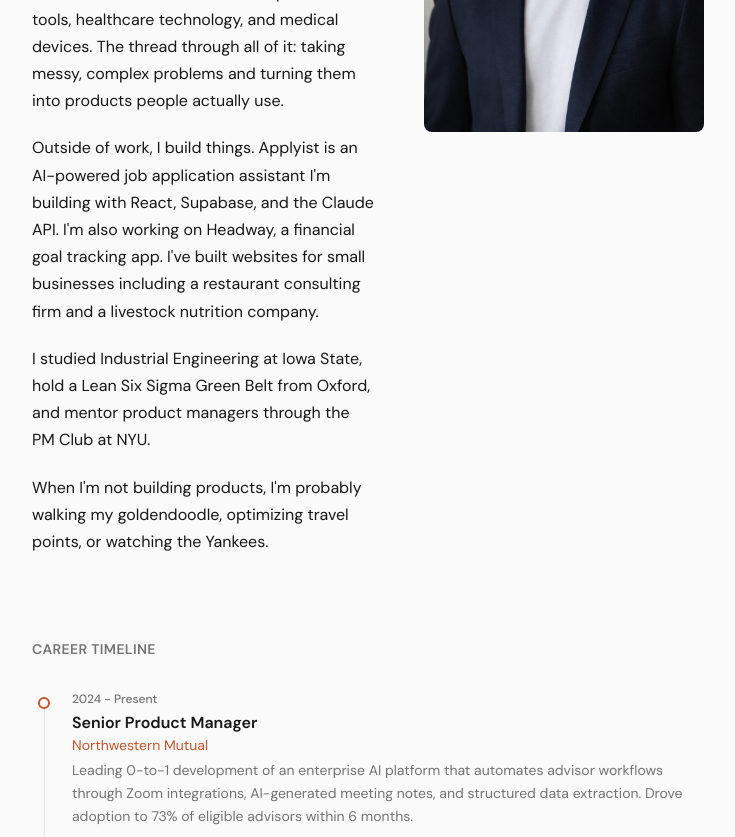
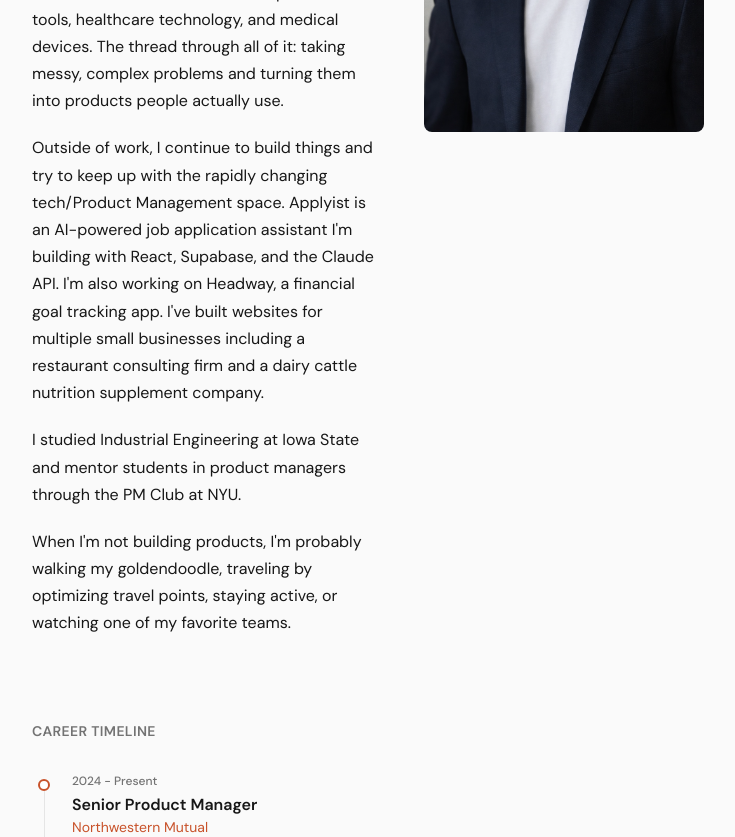
Before and after one commit to lmarston12/luke-portfolio, a Next.js app: page /about in a window 1280 px wide. Shown: the part 460-1297 px from the top of the page, without its empty margins (272-1007 px from the left). Built offline with nearby package versions, Linux system fonts and the light colour scheme.

Commit message:
Update page.tsx

```diff
--- a/src/app/about/page.tsx
+++ b/src/app/about/page.tsx
@@ -76,20 +76,19 @@ export default function AboutPage() {
                 people actually use.
               </p>
               <p>
-                Outside of work, I build things. Applyist is an AI-powered job
+                Outside of work, I continue to build things and try to keep up with the rapidly changing tech/Product Management space. Applyist is an AI-powered job
                 application assistant I&apos;m building with React, Supabase, and the
                 Claude API. I&apos;m also working on Headway, a financial goal
-                tracking app. I&apos;ve built websites for small businesses including
-                a restaurant consulting firm and a livestock nutrition company.
+                tracking app. I&apos;ve built websites for multiple small businesses including
+                a restaurant consulting firm and a dairy cattle nutrition supplement company.
               </p>
               <p>
-                I studied Industrial Engineering at Iowa State, hold a Lean Six
-                Sigma Green Belt from Oxford, and mentor product managers through
+                I studied Industrial Engineering at Iowa State and mentor students in product managers through
                 the PM Club at NYU.
               </p>
               <p>
                 When I&apos;m not building products, I&apos;m probably walking my
-                goldendoodle, optimizing travel points, or watching the Yankees.
+                goldendoodle, traveling by optimizing travel points, staying active, or watching one of my favorite teams.
               </p>
             </div>
           </FadeIn>
```
